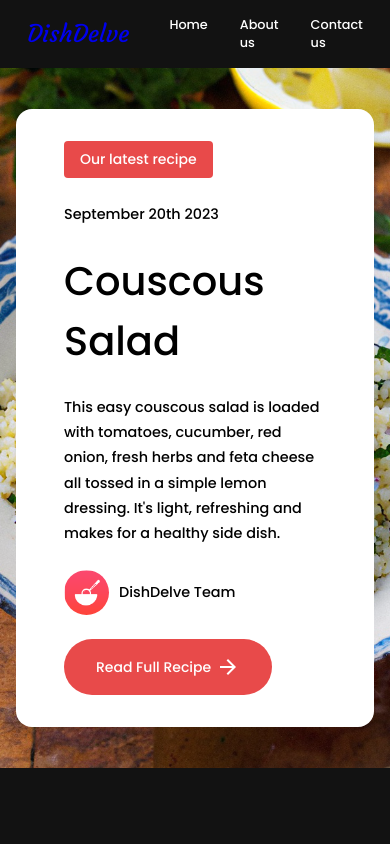
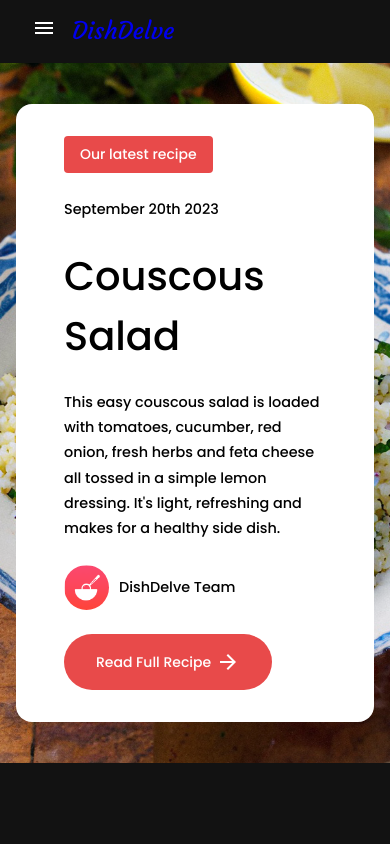
Before and after one commit to AbsIbs/dishdelve-webapp, a React (Vite) app in the folder webapp/: page / in a window 390 px wide. Shown: the top 844 px of the page. Built offline with nearby package versions, Linux system fonts and the light colour scheme; no server answers.

Commit message:
by God be the glory, managed to sort out navbar drop down menu

```diff
--- a/webapp/src/components/Global/Navbar/Navbar.jsx
+++ b/webapp/src/components/Global/Navbar/Navbar.jsx
@@ -1,11 +1,50 @@
+import { useState, useEffect } from 'react';
 import styles from './styles.module.css'
+import MenuIcon from '@mui/icons-material/Menu';
 
 const Navbar = () => {
+
+  // State for dropdown menu
+  const [menuVisible, setMenuVisible] = useState(false)
+
+  // Menu styles
+  const menuStyle = {
+    display: menuVisible ? 'flex' : 'none',
+  };
+
+  // Event listener
+  useEffect(() => {
+    const handleResize = () => {
+      // Toggle menu visibility based on screen width
+      if (window.innerWidth <= 576) {
+        setMenuVisible(false);
+      } else {
+        setMenuVisible(true);
+      }
+    };
+
+    // Add event listener to handle window resize
+    window.addEventListener('resize', handleResize);
+
+    // Initial check for screen width
+    handleResize();
+
+    // Clean up the event listener on unmount
+    return () => {
+      window.removeEventListener('resize', handleResize);
+    };
+  }, []);
+
   return (
     <nav className={styles.nav} >
       <div className={styles.container}>
-        <a href="/" className={styles.siteTitle} >DishDelve</a>
-        <ul>
+        <div className={styles.iconAndTitleContainer} >
+          <label className={styles.icon} onClick={() => { setMenuVisible(!menuVisible) }} >
+            <MenuIcon />
+          </label>
+          <a href="/" className={styles.siteTitle} >DishDelve</a>
+        </div>
+        <ul className={styles.menuItems} style={menuStyle} >
           <li>
             <a href='/' className={styles.hoverUnderlineAnimation}>Home</a>
             <a href='/' className={styles.hoverUnderlineAnimation}>About us</a>
--- a/webapp/src/components/Global/Navbar/styles.module.css
+++ b/webapp/src/components/Global/Navbar/styles.module.css
@@ -21,7 +21,7 @@ body {
   background-color: #121212;
   align-items: center;
   color: white;
-  padding: 0 1rem;
+  padding: 1rem;
   display: flex;
   justify-content: center; /* Center horizontally */
 }
@@ -71,3 +71,31 @@ body {
   transform: scaleX(1);
   transform-origin: bottom left;
 }
+
+.icon {
+  display: none;
+}
+
+.menuItems {
+  display: block;
+  padding: 0;
+}
+
+.iconAndTitleContainer {
+  display: flex;
+  gap: 1rem;
+  justify-self: center;
+}
+
+@media (width < 577px) {
+  .icon {
+    display: inline-block;
+  }
+  .container {
+    flex-direction: column;
+    align-items: flex-start;
+  }
+  .menuItems li {
+    flex-direction: column;
+  }
+}
```
